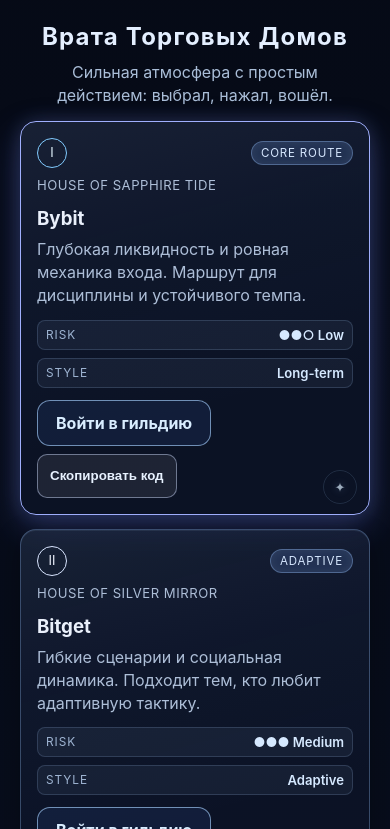
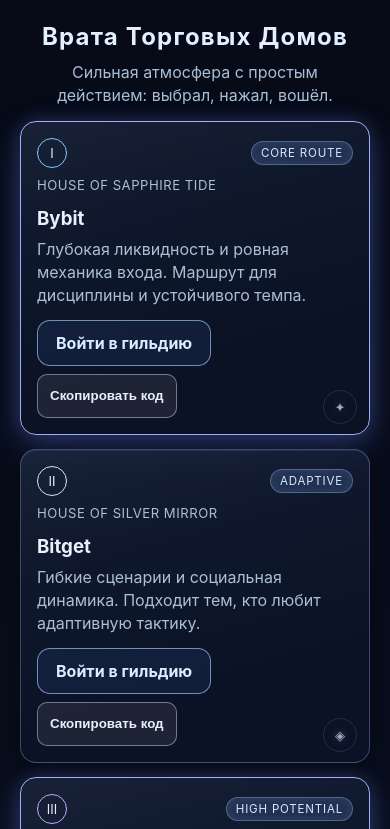
Before and after one commit to kenform/-eragon-exchange-site-next, a Next.js app: page / in a window 390 px wide. Shown: the part 935-1764 px from the top of the page. Built offline with nearby package versions, Linux system fonts and the light colour scheme.

Commit message:
refactor: remove strategy meta from cards and tighten mobile performance

```diff
--- a/app/globals.css
+++ b/app/globals.css
@@ -119,7 +119,7 @@
 .btn-secondary{border:1px solid rgba(217,228,255,.42);color:#dce8fb;background:rgba(29,39,70,.34)}
 .btn-secondary:hover{background:rgba(47,60,100,.46);border-color:rgba(217,228,255,.58)}
 
-.section{position:relative;z-index:1;max-width:1120px;margin:0 auto;padding:20px}
+.section{position:relative;z-index:1;max-width:1120px;margin:0 auto;padding:20px;content-visibility:auto;contain-intrinsic-size:1px 520px}
 .intro-runes{margin-top:-8px;padding-top:4px;padding-bottom:6px}
 .intro-pill{margin:0 auto;max-width:860px;text-align:center;padding:10px 14px;border-radius:999px;border:1px solid rgba(162,203,255,.34);background:rgba(24,35,72,.33);color:#cbdef8;letter-spacing:.04em;font-size:.86rem}
 
@@ -129,7 +129,7 @@
 .section-head p{max-width:700px;margin:0 auto;color:#aabed8;line-height:1.45}
 .gates-grid{display:grid;grid-template-columns:repeat(auto-fit,minmax(220px,1fr));gap:14px}
 
-.gate{position:relative;overflow:hidden;background:linear-gradient(165deg, rgba(177,214,255,.08) 0%, rgba(96,140,220,.04) 34%, rgba(255,255,255,0) 70%), rgba(15,23,44,.62);border:1px solid var(--line);border-radius:16px;padding:16px;box-shadow:0 10px 28px rgba(0,0,0,.32), inset 0 1px 0 rgba(196,225,255,.08);transition:transform .24s ease,border-color .24s ease,box-shadow .24s ease, background .24s ease}
+.gate{position:relative;overflow:hidden;background:linear-gradient(165deg, rgba(177,214,255,.08) 0%, rgba(96,140,220,.04) 34%, rgba(255,255,255,0) 70%), rgba(15,23,44,.62);border:1px solid var(--line);border-radius:16px;padding:16px;box-shadow:0 10px 28px rgba(0,0,0,.32), inset 0 1px 0 rgba(196,225,255,.08);transition:transform .24s ease,border-color .24s ease,box-shadow .24s ease, background .24s ease;contain:layout paint}
 .gate::after{content:"";position:absolute;inset:-36% -20%;background:radial-gradient(circle at 50% 50%, rgba(119,197,255,.24), transparent 58%);opacity:0;transition:opacity .28s ease;pointer-events:none}
 .gate:hover{transform:translateY(-6px);box-shadow:0 24px 44px rgba(4,10,24,.52), 0 0 30px rgba(120,193,255,.32), inset 0 1px 0 rgba(215,236,255,.18);border-color:#9cd5ff;background:linear-gradient(165deg, rgba(172,214,255,.18) 0%, rgba(116,167,240,.1) 38%, rgba(255,255,255,0) 72%), rgba(20,31,58,.75)}
 .gate:hover::after{opacity:1}
@@ -153,10 +153,6 @@
 .gate:hover .rune{display:none}
 .gate h3{margin:10px 0 8px}
 .gate p{margin:0 0 12px;color:#adbed7;line-height:1.45}
-.gate-meta{display:grid;gap:8px;margin:4px 0 12px}
-.gate-meta div{display:flex;justify-content:space-between;align-items:center;padding:6px 8px;border-radius:8px;background:rgba(138,171,218,.08);border:1px solid rgba(167,198,240,.18)}
-.gate-meta span{font-size:.74rem;letter-spacing:.08em;text-transform:uppercase;color:#9fb5d3}
-.gate-meta b{font-size:.82rem;color:#d6e9ff;font-weight:600}
 .btn-ghost{border:1px solid rgba(168,208,255,.64);color:#d9edff;background:rgba(42,73,133,.22);box-shadow:0 0 0 rgba(130,198,255,0);transition:background .24s ease, box-shadow .24s ease, border-color .24s ease, transform .2s ease}
 .btn-ghost:hover{background:rgba(79,122,196,.28);border-color:rgba(192,228,255,.82);box-shadow:0 0 18px rgba(126,197,255,.28);transform:translateY(-1px)}
 .gate-actions{display:flex;gap:8px;flex-wrap:wrap}
@@ -222,6 +218,9 @@
 @media (max-width: 820px){
   .mobile-sticky-cta{display:block;position:fixed;left:0;right:0;bottom:0;z-index:5;padding:10px 14px 14px;background:linear-gradient(180deg, rgba(10,14,30,0) 0%, rgba(10,14,30,.88) 26%, rgba(10,14,30,.96) 100%)}
   .mobile-sticky-cta .btn{display:block;width:100%;text-align:center}
+  .atmo-noise,.atmo-dust,.moonbeam,.rune,.portal-ornament{animation:none!important}
+  .atmo-fog-mid,.atmo-fog-front{opacity:.75}
+  .hero,.hero-scene,.dragon-silhouette-layer{transform:none!important}
 }
 :root.cinematic-off .atmo-stars,
 :root.cinematic-off .atmo-dust,
--- a/components/ExchangeCard.jsx
+++ b/components/ExchangeCard.jsx
@@ -43,11 +43,6 @@
       <h3>{item.name}</h3>
       <p>{item.desc}</p>
 
-      <div className="gate-meta">
-        <div><span>Risk</span><b>{item.risk}</b></div>
-        <div><span>Style</span><b>{item.style}</b></div>
-      </div>
-
       <div className="gate-actions">
         <a
           className="btn btn-ghost"
--- a/components/exchange-data.js
+++ b/components/exchange-data.js
@@ -9,8 +9,6 @@
     refCode: 'W2DDND',
     tone: 'sapphire',
     badge: 'Core Route',
-    risk: '●●○ Low',
-    style: 'Long-term',
     highlight: true,
   },
   {
@@ -23,8 +21,6 @@
     refCode: 'GF5KD76T',
     tone: 'silver',
     badge: 'Adaptive',
-    risk: '●●● Medium',
-    style: 'Adaptive',
     highlight: false,
   },
   {
@@ -37,8 +33,6 @@
     refCode: 'vu6RfizpRR',
     tone: 'violet',
     badge: 'High Potential',
-    risk: '●●●● High',
-    style: 'Early listings',
     highlight: true,
   },
   {
@@ -51,8 +45,6 @@
     refCode: '6B2LY7',
     tone: 'emerald',
     badge: 'Niche Route',
-    risk: '●●● Medium',
-    style: 'Manual selection',
     note: '⚠️ Orbit: сайт и регистрация работают только с VPN.',
     highlight: false,
   },
```
